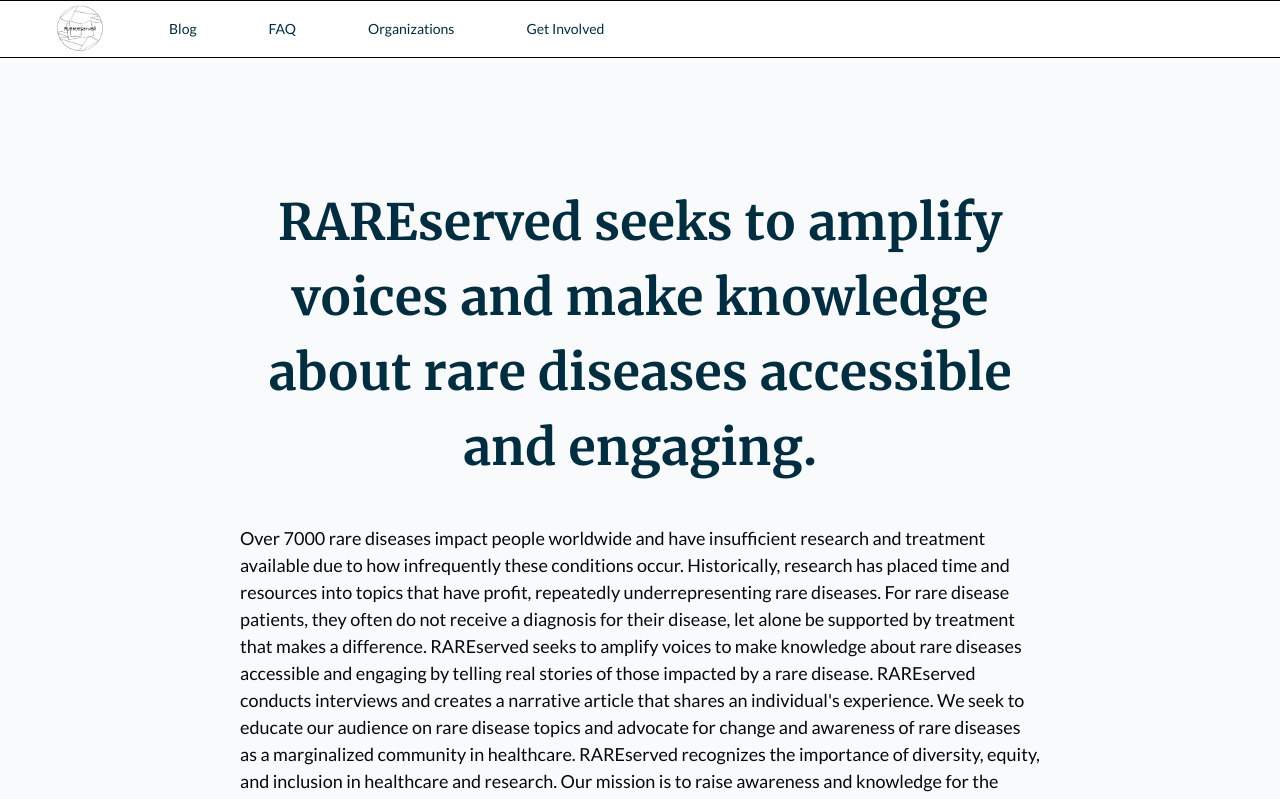
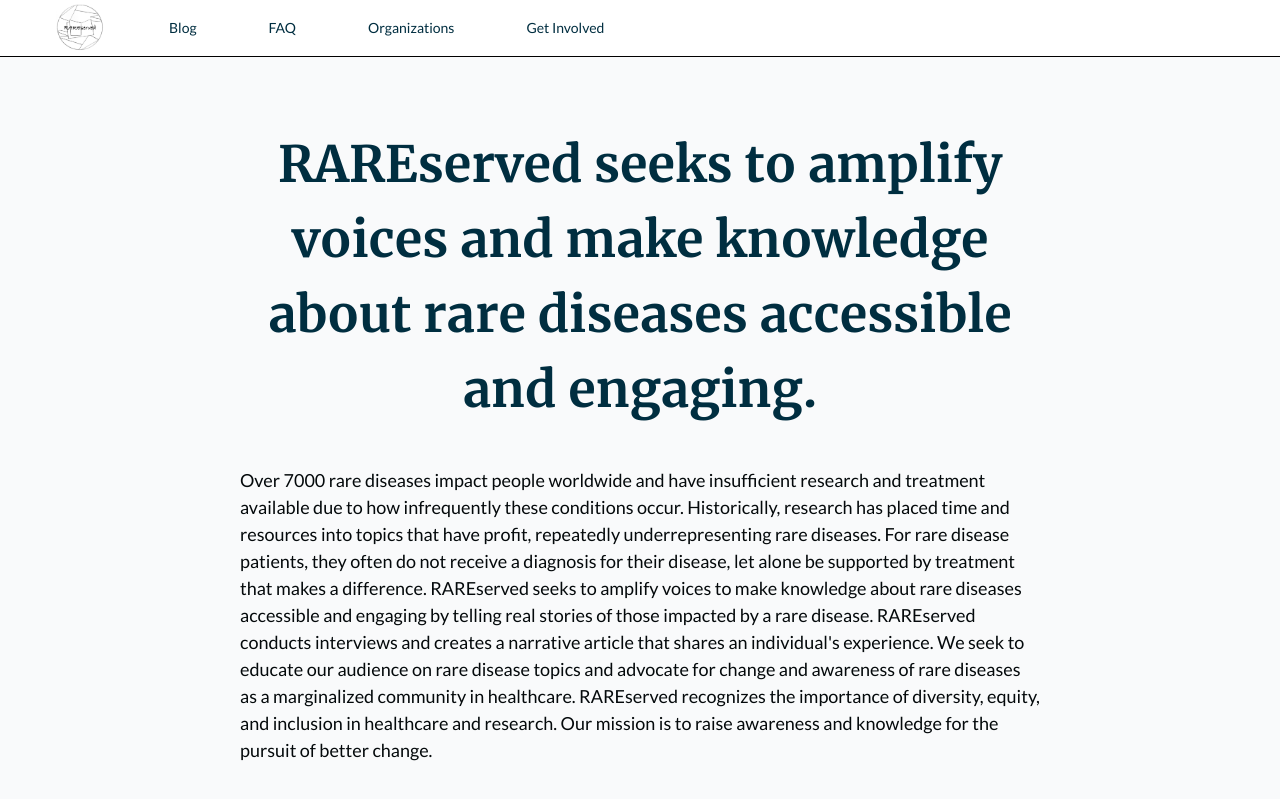
Before and after one commit to hcp-uw/rareserved, a Next.js app: page / in a window 1280 px wide. Shown: the top 799 px of the page. Built offline with nearby package versions, Linux system fonts and the light colour scheme; no server answers.

Commit message:
Fix nav bar scrolling on Mac

```diff
--- a/components/NavigationBar.tsx
+++ b/components/NavigationBar.tsx
@@ -10,7 +10,7 @@ import TEMPLOGO from '@/images/TEMPLOGO.png';
  */
 export default function NavigationBar(_props: any) {
   return (
-    <nav className="border border-black border-x-0 bg-white fixed w-full z-20 top-0 start-0 relative sticky">
+    <nav className="border-b border-black border-x-0 bg-white w-full z-20 top-0 start-0 fixed">
       <div className="max-w-screen-xl flex flex-wrap items-center justify-left mx-auto px-10 py-0 space-x-px">
         <a href="/" className="flex items-center space-x-3 rtl:space-x-reverse pl-4 pr-12">
             <img className="object-scale-down h-14 py-1" alt="Logo features low poly two hands holding an open book" src={TEMPLOGO.src}/>
```
